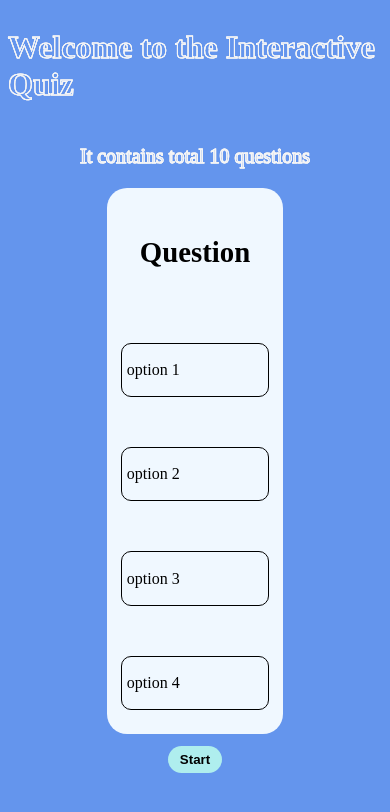
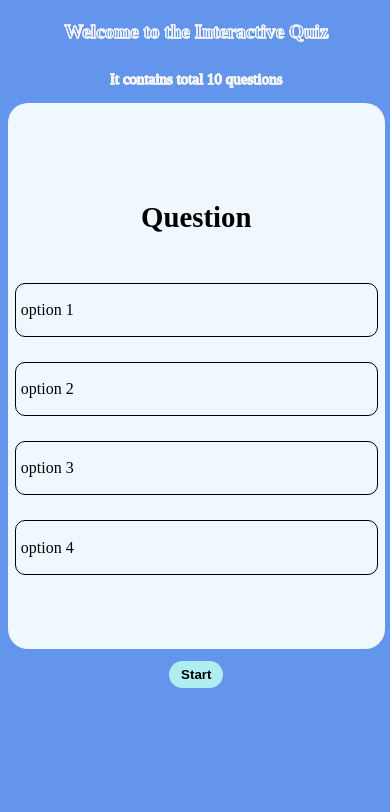
Before and after one commit to Aditya-2315/Calculator-Project, a plain HTML site: page index.html in a window 390 px wide. Drawn offline with Linux system fonts and the light colour scheme.

Commit message:
Added responsiveness

```diff
--- a/style.css
+++ b/style.css
@@ -154,3 +154,25 @@ h1:hover::after,p:hover::after{
 .incorrect{
     background-color: orangered;
 }
+
+@media only screen and (max-width: 767px){
+    .container{
+        width: 90%;
+        gap: 25px;
+    }
+    .option{
+        width: 90vw;
+    }
+
+    .options{
+        gap: 25px;
+    }
+
+    h1{
+        font-size:larger;
+    }
+
+    p{
+        font-size: 15px;
+    }
+}
```
